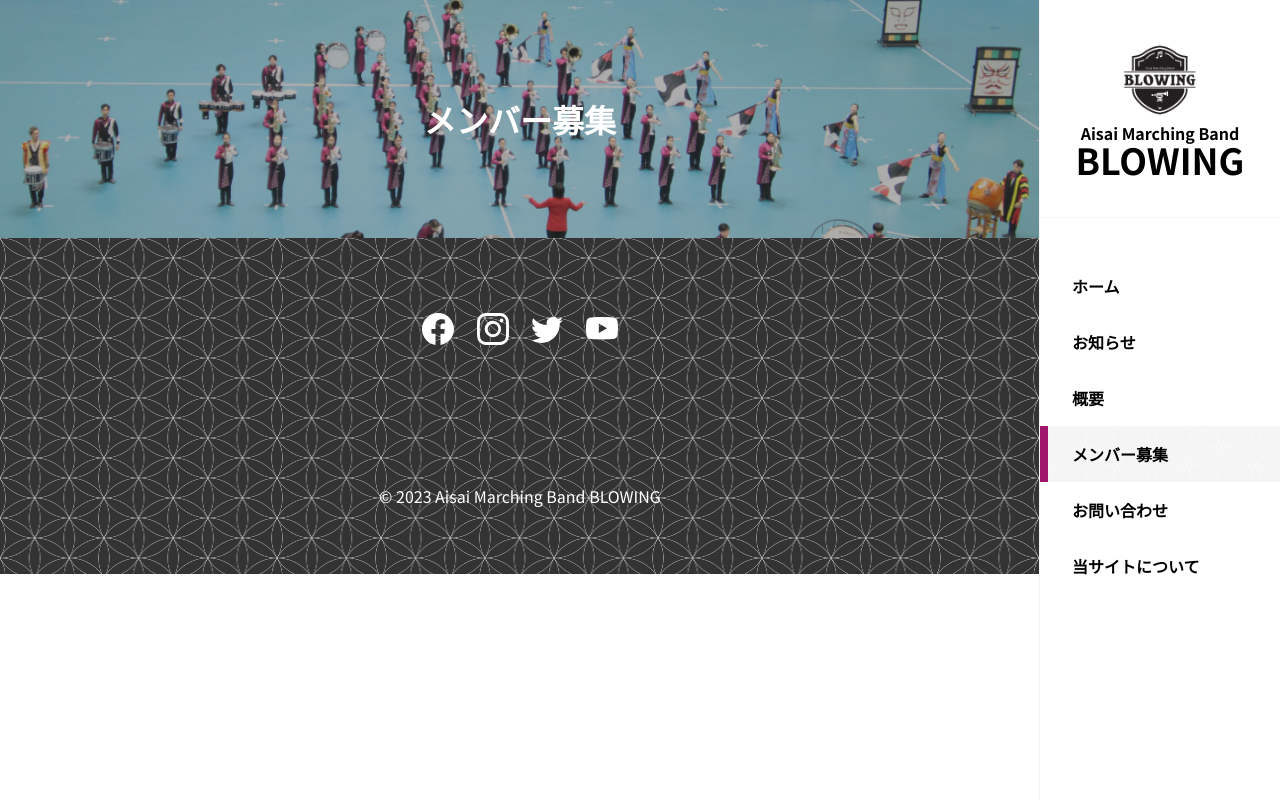
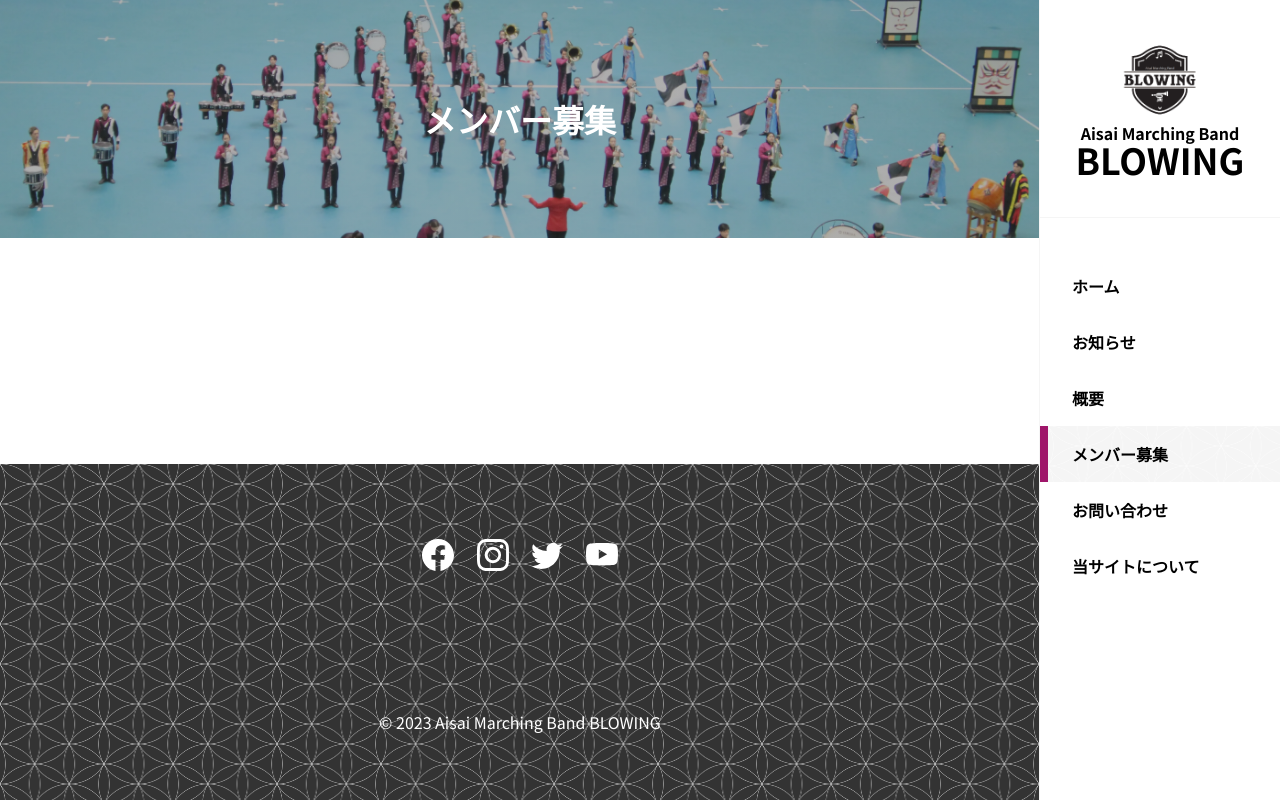
Before and after one commit to pepepepepei/aisai-marching-band-website-nextjs, a Next.js app: page /join in a window 1280 px wide. Built offline with nearby package versions, Linux system fonts and the light colour scheme.

Commit message:
bodyの高さがディスプレイの高さに足りないときもfooterが画面下部に固定されるようにした

```diff
--- a/src/components/base/Footer/Footer.module.css
+++ b/src/components/base/Footer/Footer.module.css
@@ -6,6 +6,7 @@
   background-color: rgb(var(--shippo-bg-color));
   background-image: var(--shippo-pattern-img);
   background-size: var(--shippo-pattern-size);
+  margin-top: auto;
 }
 
 .shareIcons {
--- a/src/components/base/Layout/Layout.module.css
+++ b/src/components/base/Layout/Layout.module.css
@@ -1,3 +1,6 @@
 .main {
   margin-right: 240px;
+  display: flex;
+  flex-direction: column;
+  min-height: 100dvh;
 }
```
